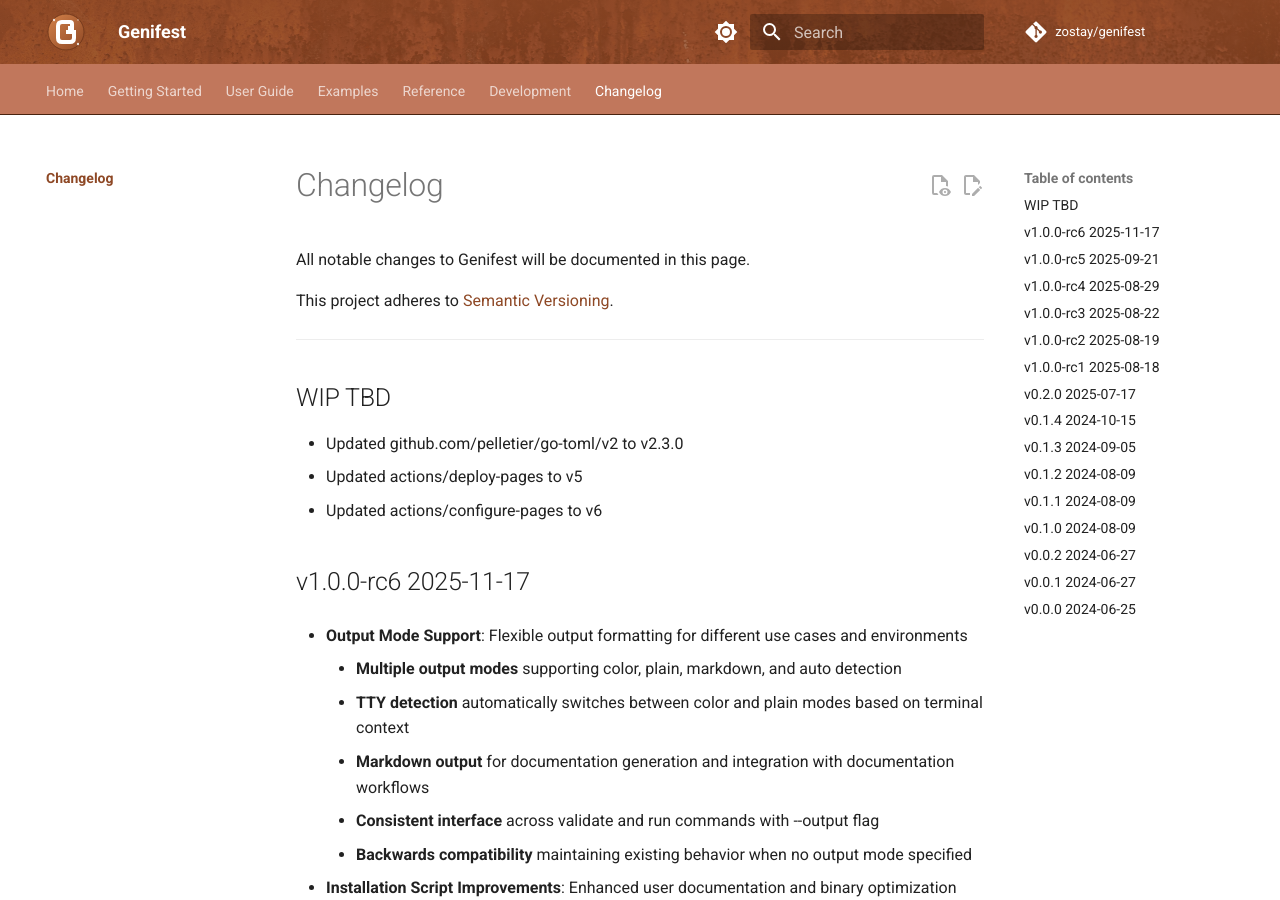
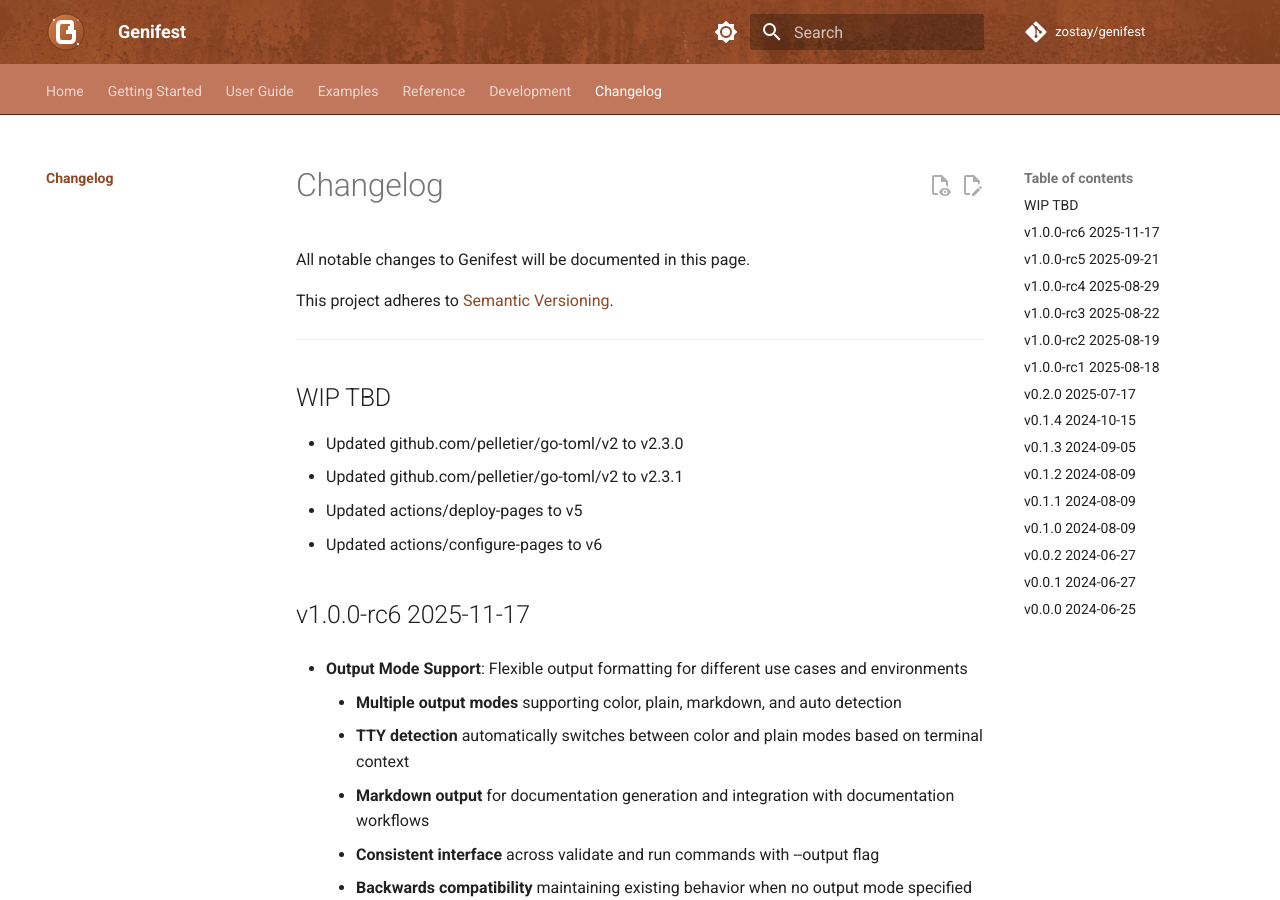
Before and after one commit to zostay/genifest, an MkDocs documentation site: the page built from docs/changelog.md, in a window 1280 px wide and 900 px high. Built offline with MkDocs 1.6.1 and Material for MkDocs 9.7.7, drawn with Linux system fonts in a browser that asks for light colours; comment, search, counter and statistics services are not loaded; the version menu is left out.

Commit message:
docs: update changelog for dependabot sweep 2026-05-11
Co-Authored-By: Claude Opus 4.7 (1M context) <noreply@anthropic.com>

```diff
--- a/Changes.md
+++ b/Changes.md
@@ -1,6 +1,7 @@
 ## WIP  TBD
 
  * Updated github.com/pelletier/go-toml/v2 to v2.3.0
+ * Updated github.com/pelletier/go-toml/v2 to v2.3.1
  * Updated actions/deploy-pages to v5
  * Updated actions/configure-pages to v6
 
```
